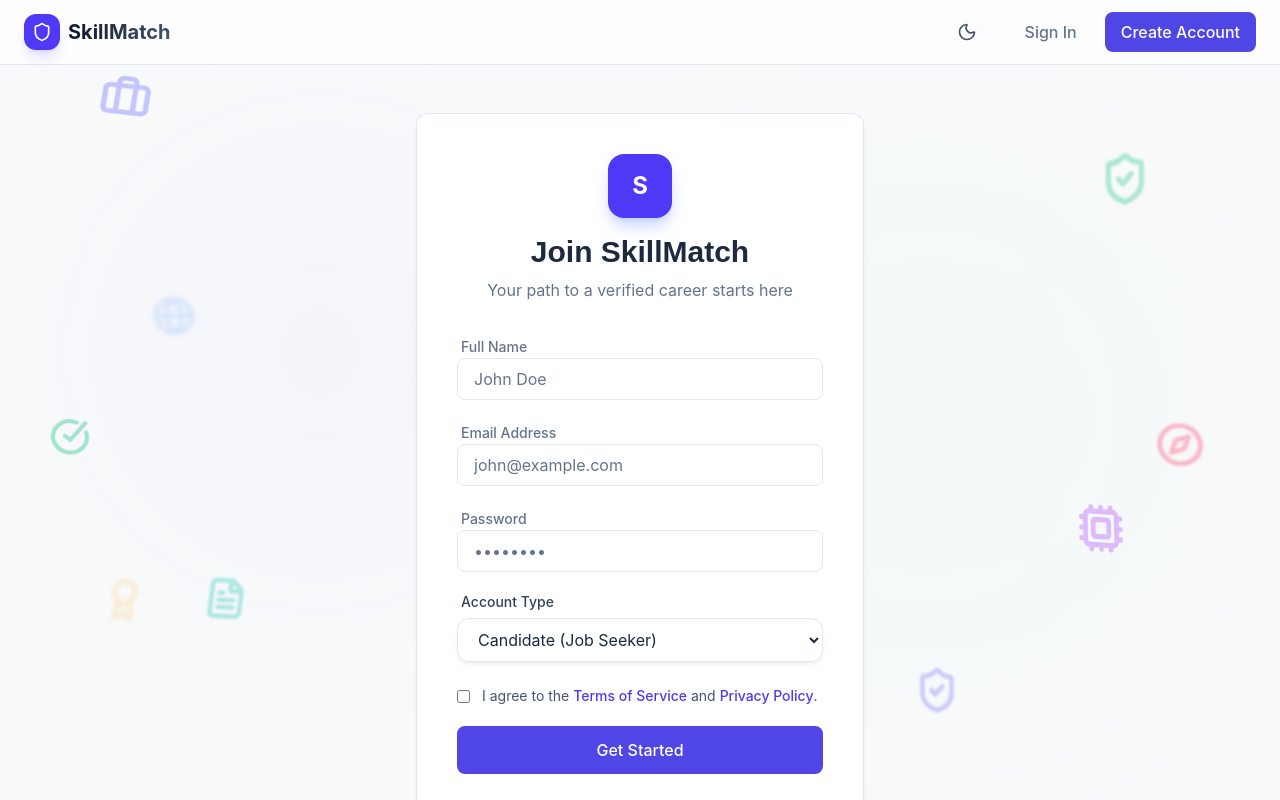
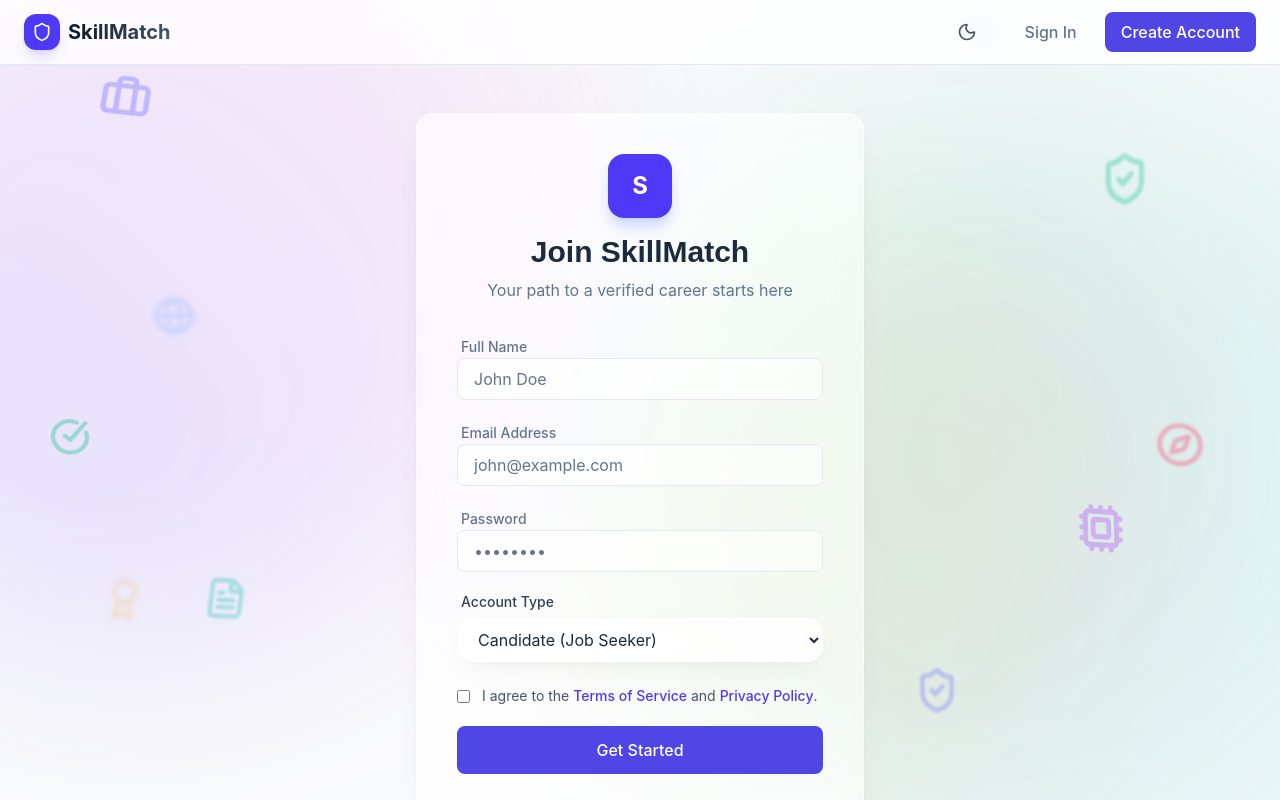
Before and after one commit to PRANAV0443s/skillmatch, a React (Vite) app in the folder frontend/: page /register in a window 1280 px wide. Shown: the top 800 px of the page. Built offline with nearby package versions, Linux system fonts and the light colour scheme.

Commit message:
Implement iOS Liquid Theme with organic morphing blobs and frosted glassmorphism cards

```diff
--- a/frontend/src/components/FloatingBackground.jsx
+++ b/frontend/src/components/FloatingBackground.jsx
@@ -16,9 +16,10 @@ const FloatingBackground = () => {
 
     return (
         <div className="fixed inset-0 pointer-events-none z-0 overflow-hidden select-none perspective-container preserve-3d">
-            {/* Soft Ambient Glows */}
-            <div className="absolute top-[20%] left-[10%] w-[30vw] h-[30vw] rounded-full bg-indigo-400/5 dark:bg-indigo-500/5 blur-[120px] pointer-events-none" />
-            <div className="absolute bottom-[20%] right-[10%] w-[35vw] h-[35vw] rounded-full bg-emerald-400/3 dark:bg-emerald-500/3 blur-[140px] pointer-events-none" />
+            {/* Organic iOS-like Liquid Morphing Blobs */}
+            <div className="absolute top-[-15%] left-[-15%] w-[60vw] h-[60vw] bg-gradient-to-tr from-indigo-500/18 via-purple-500/12 to-pink-500/8 blur-[100px] liquid-blob-1 pointer-events-none" />
+            <div className="absolute bottom-[-15%] right-[-15%] w-[65vw] h-[65vw] bg-gradient-to-br from-emerald-500/12 via-teal-500/12 to-cyan-500/8 blur-[120px] liquid-blob-2 pointer-events-none" />
+            <div className="absolute top-[30%] right-[10%] w-[45vw] h-[45vw] bg-gradient-to-l from-rose-500/10 via-amber-500/8 to-orange-500/6 blur-[110px] liquid-blob-3 pointer-events-none" />
 
             {/* Animated 3D Icons */}
             {items.map((item, idx) => {
--- a/frontend/src/index.css
+++ b/frontend/src/index.css
@@ -6,7 +6,9 @@
   :root {
     --background: #f8fafc;
     --foreground: #0f172a;
-    --card: #ffffff;
+    --card: rgba(255, 255, 255, 0.65);
+    --card-glass: rgba(255, 255, 255, 0.65);
+    --border-glass: rgba(255, 255, 255, 0.4);
     --card-foreground: #0f172a;
     --popover: #ffffff;
     --popover-foreground: #0f172a;
@@ -21,13 +23,15 @@
     --border: #e2e8f0;
     --input: #e2e8f0;
     --ring: #4f46e5;
-    --radius: 0.75rem;
+    --radius: 1rem;
   }
 
   .dark {
     --background: #020617;
     --foreground: #f8fafc;
-    --card: #0f172a;
+    --card: rgba(15, 23, 42, 0.55);
+    --card-glass: rgba(15, 23, 42, 0.55);
+    --border-glass: rgba(255, 255, 255, 0.08);
     --card-foreground: #f8fafc;
     --popover: #020617;
     --popover-foreground: #f8fafc;
@@ -62,21 +66,24 @@ h1, h2, h3, h4, h5, h6 {
 }
 
 .premium-card {
-  background: var(--card);
-  border: 1px solid var(--border);
+  background: var(--card-glass);
+  backdrop-filter: blur(20px) saturate(190%);
+  -webkit-backdrop-filter: blur(20px) saturate(190%);
+  border: 1px solid var(--border-glass);
   border-radius: var(--radius);
-  box-shadow: 0 4px 6px -1px rgba(0, 0, 0, 0.05), 0 2px 4px -1px rgba(0, 0, 0, 0.03);
+  box-shadow: 0 10px 30px -10px rgba(0, 0, 0, 0.08), 0 1px 3px rgba(0, 0, 0, 0.03);
   transition: all 0.3s cubic-bezier(0.4, 0, 0.2, 1);
 }
 
 .premium-card:hover {
-  transform: translateY(-6px);
-  border-color: var(--primary);
-  box-shadow: 0 20px 25px -5px rgba(0, 0, 0, 0.1), 0 10px 10px -5px rgba(0, 0, 0, 0.04);
+  transform: translateY(-6px) scale(1.01);
+  border-color: rgba(99, 102, 241, 0.5);
+  box-shadow: 0 20px 40px -15px rgba(0, 0, 0, 0.15), 0 8px 16px -8px rgba(0, 0, 0, 0.05);
 }
 
 .dark .premium-card:hover {
-  box-shadow: 0 20px 25px -5px rgba(99, 102, 241, 0.15), 0 10px 10px -5px rgba(99, 102, 241, 0.05);
+  border-color: rgba(99, 102, 241, 0.6);
+  box-shadow: 0 20px 40px -15px rgba(99, 102, 241, 0.25), 0 8px 16px -8px rgba(99, 102, 241, 0.08);
 }
 
 .nav-link {
@@ -168,3 +175,27 @@ h1, h2, h3, h4, h5, h6 {
 .animate-float-3 {
   animation: float-slow-3 14s ease-in-out infinite;
 }
+
+@keyframes morph {
+  0% { border-radius: 42% 58% 70% 30% / 45% 45% 55% 55%; }
+  50% { border-radius: 70% 30% 52% 48% / 60% 40% 60% 40%; }
+  100% { border-radius: 42% 58% 70% 30% / 45% 45% 55% 55%; }
+}
+
+@keyframes morph-reverse {
+  0% { border-radius: 50% 50% 30% 70% / 50% 60% 40% 50%; }
+  50% { border-radius: 30% 70% 70% 30% / 50% 30% 70% 50%; }
+  100% { border-radius: 50% 50% 30% 70% / 50% 60% 40% 50%; }
+}
+
+.liquid-blob-1 {
+  animation: morph 20s ease-in-out infinite alternate;
+}
+
+.liquid-blob-2 {
+  animation: morph-reverse 24s ease-in-out infinite alternate;
+}
+
+.liquid-blob-3 {
+  animation: morph 16s ease-in-out infinite alternate;
+}
```
